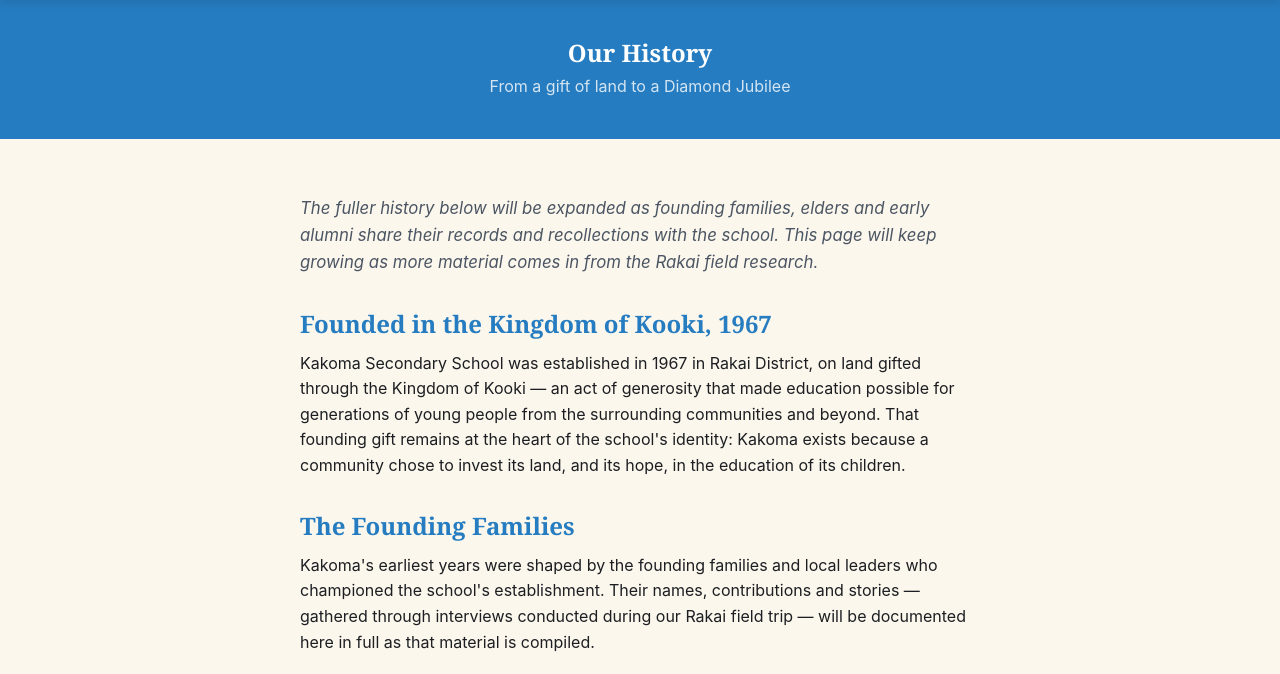
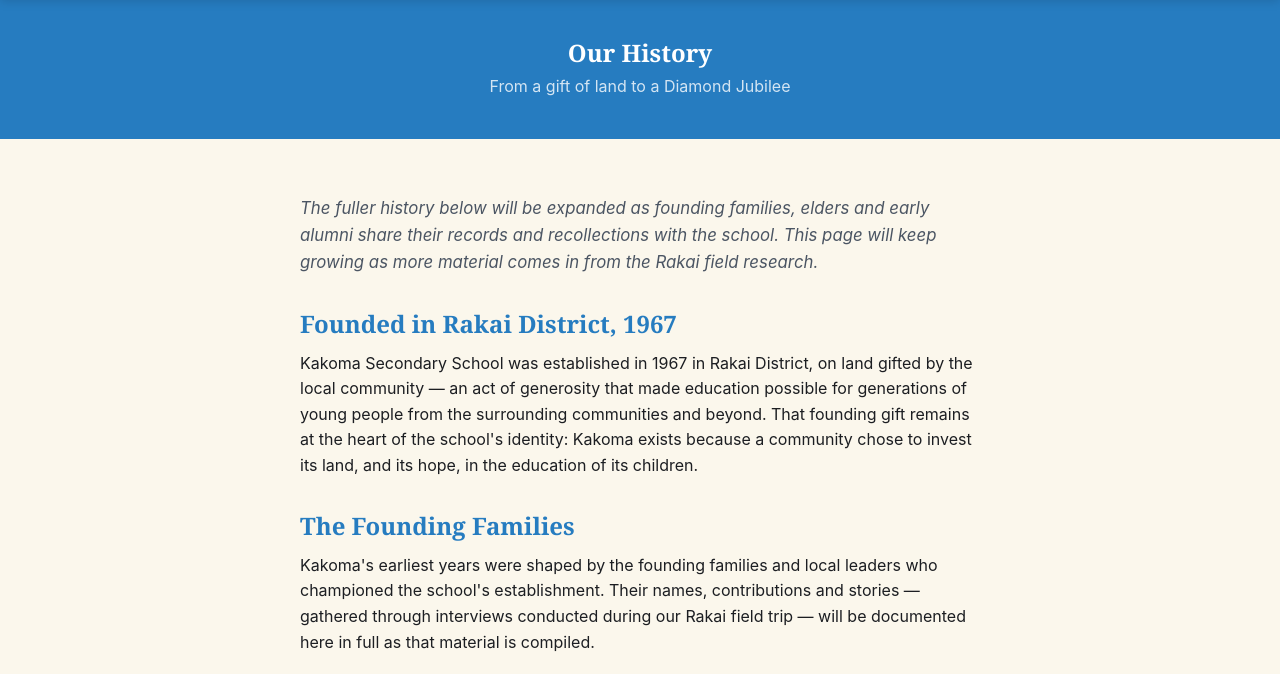
Before and after one commit to SAVIOUR26/kakoma, a PHP site: page /history in a window 1280 px wide. Shown: the part 134-808 px from the top of the page. Run offline with PHP 8.4, Linux system fonts and the light colour scheme.

Commit message:
Remove Kingdom of Kooki references per client feedback
Replace with Rakai District (and, for the founding land-gift story,
"the local community") in the homepage hero, the Kakoma at 60 timeline,
and the Our History page. Updated CLAUDE.md and README.md so future
edits don't reintroduce it.

Co-Authored-By: Claude Sonnet 5 <noreply@anthropic.com>
Claude-Session: https://claude.ai/code/session_0113yXp1oG6aK14vPam15vg2

```diff
--- a/anniversary.php
+++ b/anniversary.php
@@ -86,8 +86,8 @@ require __DIR__ . '/includes/header.php';
         <div class="timeline">
             <div class="timeline-item">
                 <span class="year">1967</span>
-                <h3>Founded on Land Gifted by the Kingdom of Kooki</h3>
-                <p class="muted">Kakoma Secondary School opens its doors in Rakai District, on land given by the Kingdom of Kooki through the vision of founding families. Read the full story on <a href="/history">Our History</a>.</p>
+                <h3>Founded on Land Gifted by the Local Community</h3>
+                <p class="muted">Kakoma Secondary School opens its doors in Rakai District, on land given through the generosity and vision of founding families. Read the full story on <a href="/history">Our History</a>.</p>
             </div>
             <div class="timeline-item">
                 <span class="year">Decades of Growth</span>
--- a/history.php
+++ b/history.php
@@ -3,7 +3,7 @@ require __DIR__ . '/config.php';
 require __DIR__ . '/includes/functions.php';
 
 $page_title = 'Our History';
-$page_description = "The founding story of Kakoma Secondary School, the Kingdom of Kooki's land gift, our founding families, and the eras that shaped us.";
+$page_description = "The founding story of Kakoma Secondary School, our founding land gift, founding families, and the eras that shaped us.";
 $body_class = 'page-history';
 require __DIR__ . '/includes/header.php';
 ?>
@@ -23,10 +23,10 @@ require __DIR__ . '/includes/header.php';
             will keep growing as more material comes in from the Rakai field research.</em>
         </p>
 
-        <h2>Founded in the Kingdom of Kooki, 1967</h2>
+        <h2>Founded in Rakai District, 1967</h2>
         <p>
             Kakoma Secondary School was established in 1967 in Rakai District, on land
-            gifted through the Kingdom of Kooki — an act of generosity that made education
+            gifted by the local community — an act of generosity that made education
             possible for generations of young people from the surrounding communities and
             beyond. That founding gift remains at the heart of the school's identity: Kakoma
             exists because a community chose to invest its land, and its hope, in the
--- a/index.php
+++ b/index.php
@@ -31,8 +31,8 @@ require __DIR__ . '/includes/header.php';
         <span class="eyebrow">Diamond Jubilee &middot; 1967 &ndash; 2026</span>
         <h1>Kakoma at 60: Labour for Success</h1>
         <p class="lead">
-            Sixty years of shaping young people from the Kingdom of Kooki and beyond.
-            Join us as Kakoma Secondary School marks its Diamond Jubilee on
+            Sixty years of shaping young people from Rakai District and the
+            surrounding region. Join us as Kakoma Secondary School marks its Diamond Jubilee on
             <?= h(JUBILEE_DATE_LABEL) ?>.
         </p>
 
```
Also changed, not shown: CLAUDE.md (+1 -1 lines), README.md.
